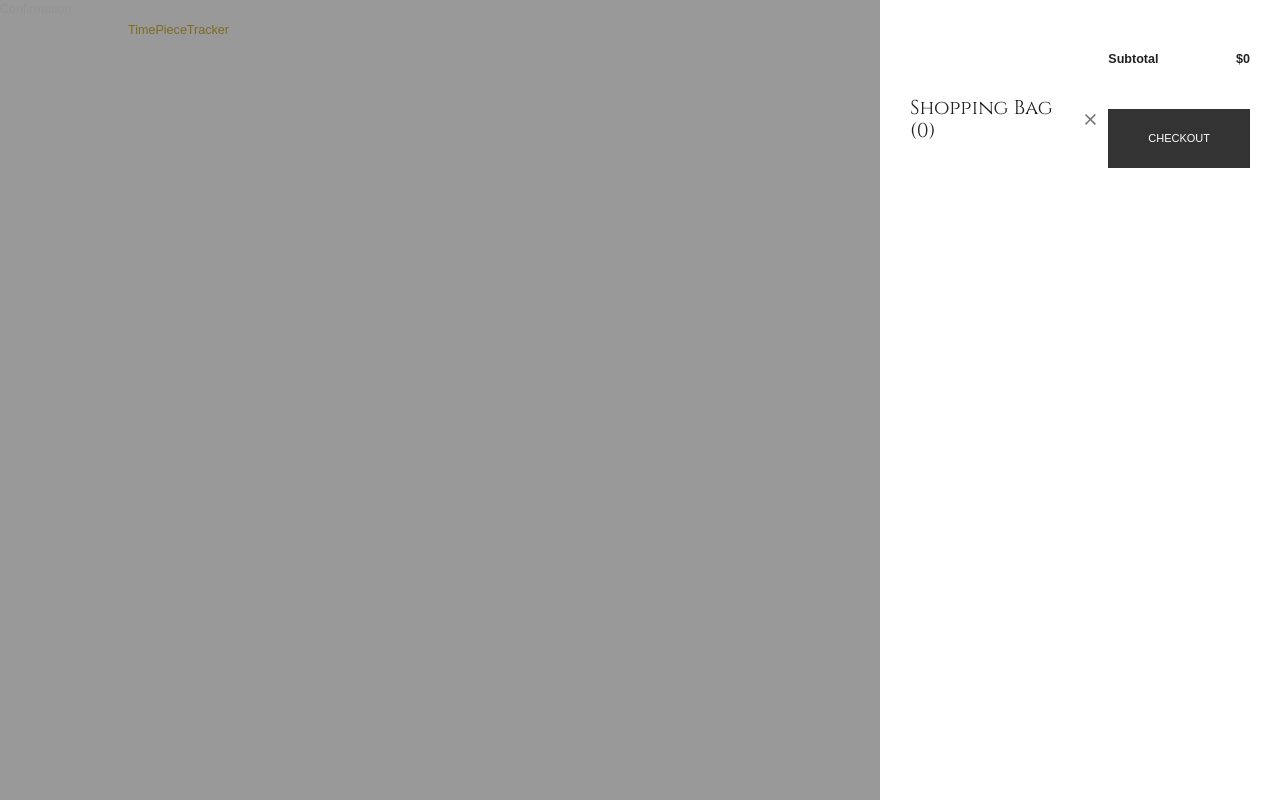
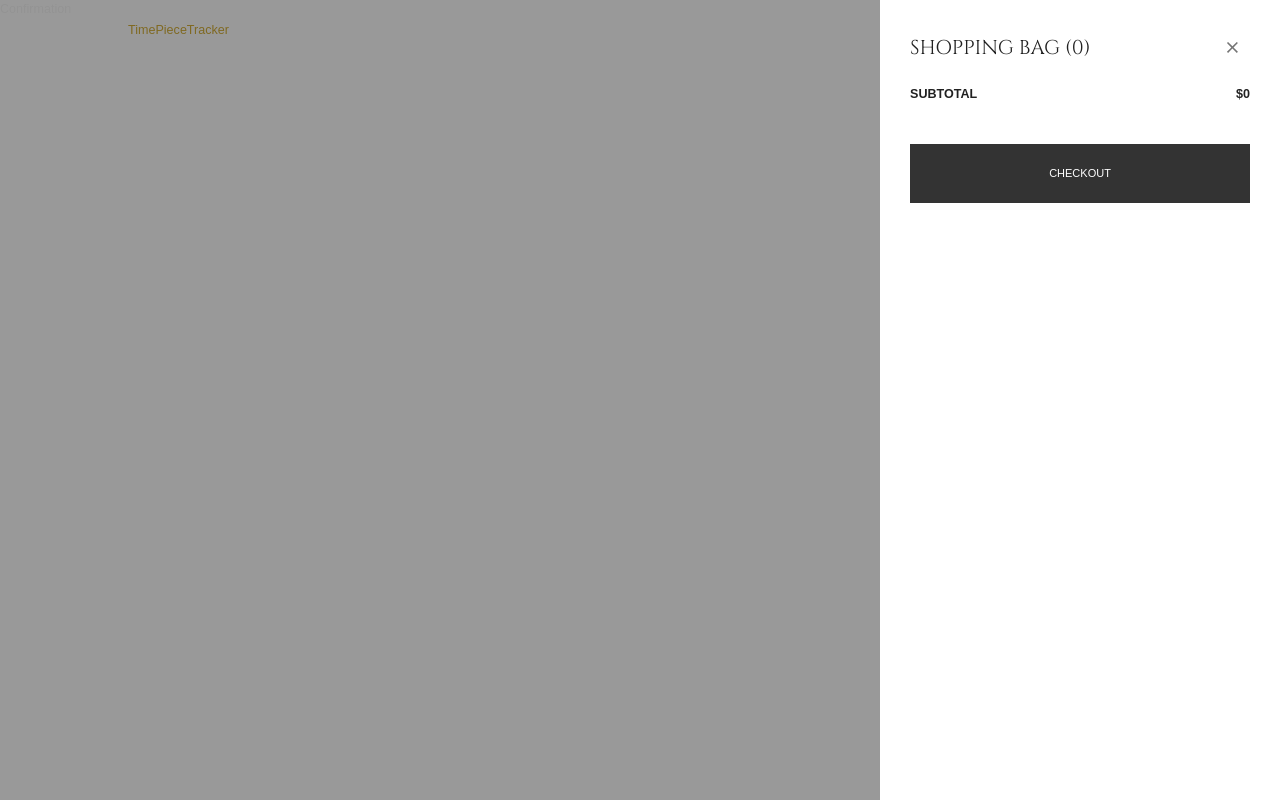
Before and after one commit to krishmittal21/TimePieceEmporium-ReactJS-Stripe-Strapi, a React (Create React App) app in the folder client/: page /checkout/success in a window 1280 px wide. Both pictures are taken after a click on the button 1079 px from the left and 30 px from the top of the page. Built offline with nearby package versions, Linux system fonts and the light colour scheme; a web font is replaced by a local one.

Commit message:
Update CartMenu.jsx

```diff
--- a/client/src/scenes/global/CartMenu.jsx
+++ b/client/src/scenes/global/CartMenu.jsx
@@ -1,101 +1,127 @@
-import {Box, Button, IconButton, Typography, Divider} from "@mui/material";
-import {useDispatch, useSelector} from "react-redux";
-import CloseIcon from '@mui/icons-material/Close';
-import AddIcon from '@mui/icons-material/Add';
-import RemoveIcon from '@mui/icons-material/Remove';
-import styled from '@emotion/styled';
-import {shades} from "../../theme";
-import{
+import { Box, Button, Divider, IconButton, Typography } from "@mui/material";
+import { useSelector, useDispatch } from "react-redux";
+import CloseIcon from "@mui/icons-material/Close";
+import AddIcon from "@mui/icons-material/Add";
+import RemoveIcon from "@mui/icons-material/Remove";
+import styled from "@emotion/styled";
+import { shades } from "../../theme";
+import {
   decreaseCount,
   increaseCount,
   removeFromCart,
-    setIsCartOpen
+  setIsCartOpen,
 } from "../../state";
-import {useNavigate} from "react-router-dom";
+import { useNavigate } from "react-router-dom";
+
 const FlexBox = styled(Box)`
   display: flex;
+  justify-content: space-between;
   align-items: center;
-    justify-content: space-between;
 `;
+
 const CartMenu = () => {
-    const navigate = useNavigate(); // navigation
-    const dispatch = useDispatch(); // dispatch actions
-    const cart = useSelector((state) => state.cart.cart); // cart state
-    const isCartOpen = useSelector((state) => state.cart.isCartOpen);  // cart state
-    const totalPrice = cart.reduce((total, item) => { return total + item.attributes.price * item.count;}, 0); // total price
-    return(
-        <Box //overlay
+  const navigate = useNavigate();
+  const dispatch = useDispatch();
+  const cart = useSelector((state) => state.cart.cart);
+  const isCartOpen = useSelector((state) => state.cart.isCartOpen);
+
+  const totalPrice = cart.reduce((total, item) => {
+    return total + item.count * item.attributes.price;
+  }, 0);
+
+  return (
+    <Box
       display={isCartOpen ? "block" : "none"}
-            backgroundColor= 'rgba(0,0,0,0.4)'
+      backgroundColor="rgba(0, 0, 0, 0.4)"
       position="fixed"
       zIndex={10}
-            top="0"
-            left="0"
       width="100%"
       height="100%"
+      left="0"
+      top="0"
       overflow="auto"
     >
-            {/*Modal*/}
       <Box
-                position='fixed'
-                right='0'
-                bottom='0'
-                width='max(400px,30%)'
-                height='100%'
-                backgroundColor='white'
+        position="fixed"
+        right="0"
+        bottom="0"
+        width="max(400px, 30%)"
+        height="100%"
+        backgroundColor="white"
       >
-                <Box
-                    padding='30px'
-                    overflow='auto'
-                    height='100%'
-                >
+        <Box padding="30px" overflow="auto" height="100%">
+          {/* HEADER */}
           <FlexBox mb="15px">
-                        <Typography variant="h3">Shopping Bag ({cart.length})</Typography>
-                        <IconButton onClick={()=>dispatch(setIsCartOpen({}))}><CloseIcon/></IconButton>
-                        {/* cart list*/ }
+            <Typography variant="h3">SHOPPING BAG ({cart.length})</Typography>
+            <IconButton onClick={() => dispatch(setIsCartOpen({}))}>
+              <CloseIcon />
+            </IconButton>
+          </FlexBox>
+
+          {/* CART LIST */}
           <Box>
             {cart.map((item) => (
-                                <Box key={`${item.attributes.name} - ${item.id}`}>
+              <Box key={`${item.attributes.name}-${item.id}`}>
                 <FlexBox p="15px 0">
-                                        <Box flex = '1 1 40%' >
+                  <Box flex="1 1 40%">
                     <img
                       alt={item?.name}
                       width="123px"
                       height="164px"
-                                                src={`http://localhost:1337${item?.attributes?.image?.data?.attributes?.formats?.medium?.url}`}/>
+                      src={`http://localhost:2000${item?.attributes?.image?.data?.attributes?.formats?.medium?.url}`}
+                    />
                   </Box>
-                                        <Box flex = '1 1 60%' >
-                                            {/* name and description*/}
+                  <Box flex="1 1 60%">
                     <FlexBox mb="5px">
                       <Typography fontWeight="bold">
                         {item.attributes.name}
                       </Typography>
-                                                <IconButton onClick={()=>dispatch(removeFromCart({id: item.id}))}><CloseIcon/></IconButton>
+                      <IconButton
+                        onClick={() =>
+                          dispatch(removeFromCart({ id: item.id }))
+                        }
+                      >
+                        <CloseIcon />
+                      </IconButton>
                     </FlexBox>
                     <Typography>{item.attributes.shortDescription}</Typography>
-                                            {/* PLUS MINUS*/}
-                                            <FlexBox mt="15px 0">
+                    <FlexBox m="15px 0">
                       <Box
                         display="flex"
                         alignItems="center"
-                                                    border={`1px solid ${shades.neutral[500]}`}
+                        border={`1.5px solid ${shades.neutral[500]}`}
                       >
-                                                    <IconButton onClick={()=>dispatch(decreaseCount({id: item.id}))}><RemoveIcon/></IconButton>
+                        <IconButton
+                          onClick={() =>
+                            dispatch(decreaseCount({ id: item.id }))
+                          }
+                        >
+                          <RemoveIcon />
+                        </IconButton>
                         <Typography>{item.count}</Typography>
-                                                    <IconButton onClick={()=>dispatch(increaseCount({id: item.id}))}><AddIcon/></IconButton>
+                        <IconButton
+                          onClick={() =>
+                            dispatch(increaseCount({ id: item.id }))
+                          }
+                        >
+                          <AddIcon />
+                        </IconButton>
                       </Box>
-                                                {/* price*/}
-                                                <Typography fontWeight="bold">${item.attributes.price}</Typography>
+                      <Typography fontWeight="bold">
+                        ${item.attributes.price}
+                      </Typography>
                     </FlexBox>
                   </Box>
                 </FlexBox>
-                                    <Divider/>
+                <Divider />
               </Box>
             ))}
-                            {/*ACTIONS*/}
+          </Box>
+
+          {/* ACTIONS */}
           <Box m="20px 0">
             <FlexBox m="20px 0">
-                                    <Typography fontWeight="bold">Subtotal</Typography>
+              <Typography fontWeight="bold">SUBTOTAL</Typography>
               <Typography fontWeight="bold">${totalPrice}</Typography>
             </FlexBox>
             <Button
@@ -104,22 +130,21 @@ const CartMenu = () => {
                 color: "white",
                 borderRadius: 0,
                 minWidth: "100%",
-                                    padding:"20px 40px",
+                padding: "20px 40px",
                 m: "20px 0",
               }}
-                                  onClick={() =>{
+              onClick={() => {
                 navigate("/checkout");
                 dispatch(setIsCartOpen({}));
               }}
-                                >CHECKOUT</Button>
+            >
+              CHECKOUT
+            </Button>
           </Box>
         </Box>
-                    </FlexBox>
-                </Box>
-
       </Box>
     </Box>
-    )
+  );
 };
 
 export default CartMenu;
```
Lines whose indentation alone changed are shown as unchanged.
